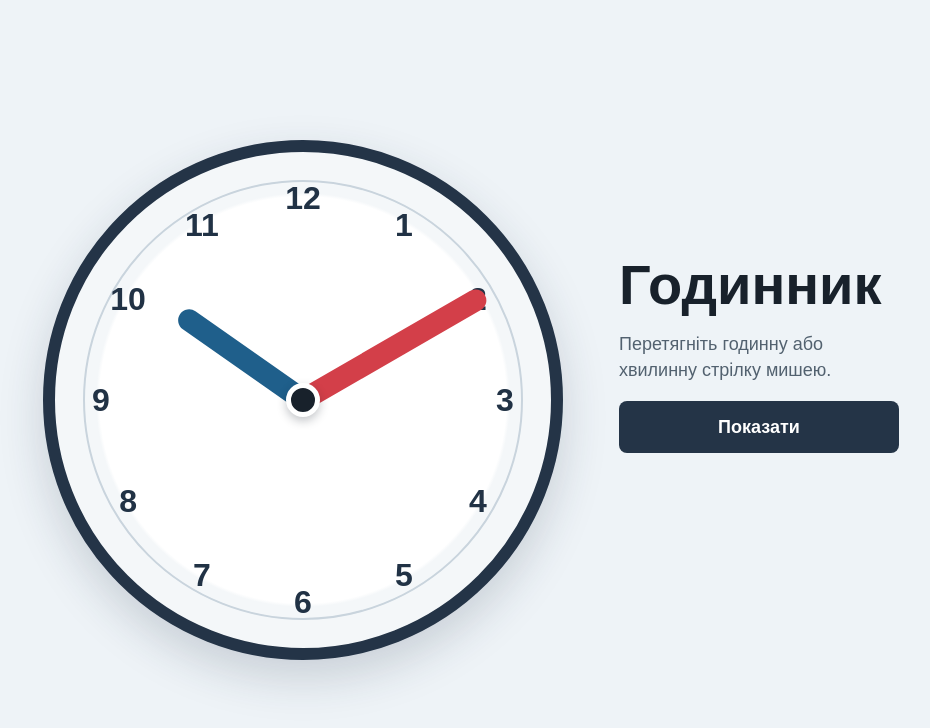
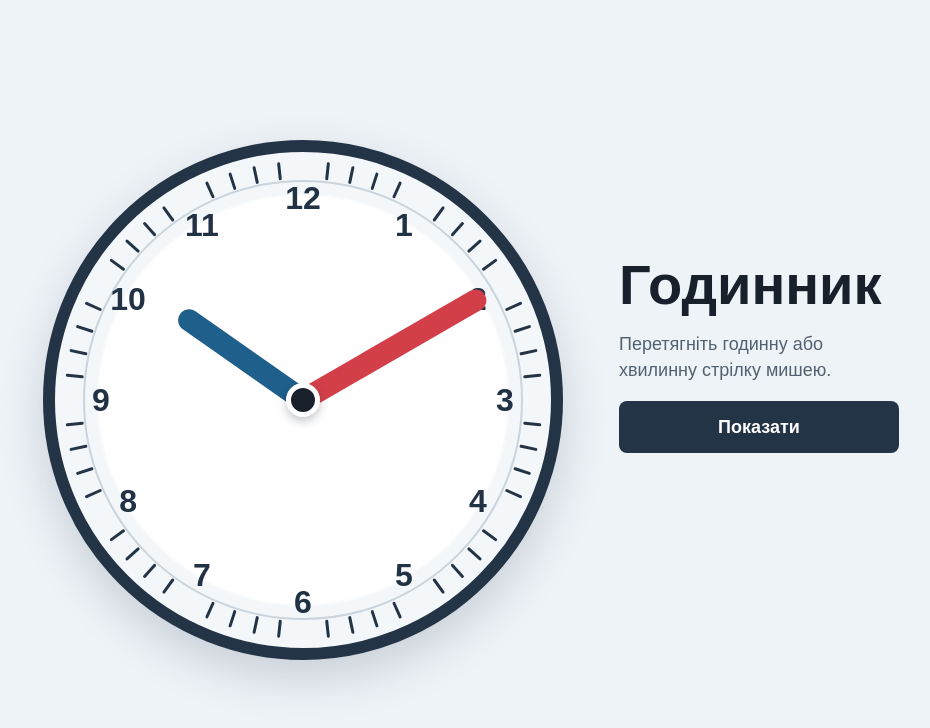
Before and after one commit to bsoBerra/learning-challenges, a website: page index.html in a window 1280 px wide. Shown: the whole page, without its empty margins (147-1077 px from the left). Drawn offline with Linux system fonts and the light colour scheme.

Commit message:
Render minute marks as individual ticks

```diff
--- a/index.html
+++ b/index.html
@@ -10,6 +10,7 @@
     <main class="app" aria-labelledby="app-title">
       <section class="clock-panel">
         <div class="clock" id="clock" aria-label="Інтерактивний циферблат">
+          <div class="minute-marks" id="minuteMarks" aria-hidden="true"></div>
           <div class="tick tick-12">12</div>
           <div class="tick tick-1">1</div>
           <div class="tick tick-2">2</div>
--- a/index.js
+++ b/index.js
@@ -1,4 +1,5 @@
 const clock = document.querySelector("#clock");
+const minuteMarks = document.querySelector("#minuteMarks");
 const hourHand = document.querySelector("#hourHand");
 const minuteHand = document.querySelector("#minuteHand");
 const showTimeButton = document.querySelector("#showTimeButton");
@@ -10,6 +11,19 @@ const state = {
   activeHand: null,
   previousMinute: null,
 };
+
+function createMinuteMarks() {
+  for (let minute = 0; minute < 60; minute += 1) {
+    if (minute % 5 === 0) {
+      continue;
+    }
+
+    const mark = document.createElement("span");
+    mark.className = "minute-mark";
+    mark.style.setProperty("--angle", `${minute * 6}deg`);
+    minuteMarks.append(mark);
+  }
+}
 
 function pad(value) {
   return String(value).padStart(2, "0");
@@ -125,4 +139,5 @@ showTimeButton.addEventListener("click", () => {
   digitalTime.classList.remove("hidden");
 });
 
+createMinuteMarks();
 renderHands();
--- a/styles.css
+++ b/styles.css
@@ -53,21 +53,6 @@ body {
   z-index: 1;
 }
 
-.clock::after {
-  content: "";
-  position: absolute;
-  inset: 18px;
-  border-radius: 50%;
-  background: repeating-conic-gradient(
-    from 0deg,
-    #8fa0ad 0deg 0.8deg,
-    transparent 0.8deg 6deg
-  );
-  mask: radial-gradient(circle, transparent 0 calc(100% - 18px), #000 calc(100% - 17px));
-  pointer-events: none;
-  z-index: 1;
-}
-
 .tick {
   position: absolute;
   left: 50%;
@@ -85,6 +70,29 @@ body {
     rotate(var(--angle))
     translateY(calc((min(74vw, 520px) / -2) + 58px))
     rotate(calc(var(--angle) * -1));
+}
+
+.minute-marks {
+  position: absolute;
+  inset: 0;
+  pointer-events: none;
+  z-index: 1;
+}
+
+.minute-mark {
+  position: absolute;
+  left: 50%;
+  top: 50%;
+  width: 3px;
+  height: 18px;
+  margin-left: -1.5px;
+  margin-top: -9px;
+  border-radius: 999px;
+  background: #243447;
+  transform:
+    rotate(var(--angle))
+    translateY(calc((min(74vw, 520px) / -2) + 30px));
+  transform-origin: 50% 50%;
 }
 
 .tick-12 { --angle: 0deg; }
@@ -247,6 +255,12 @@ h1 {
       rotate(calc(var(--angle) * -1));
   }
 
+  .minute-mark {
+    transform:
+      rotate(var(--angle))
+      translateY(calc((min(92vw, 500px) / -2) + 28px));
+  }
+
   .hour-hand {
     height: min(31vw, 142px);
   }
```
